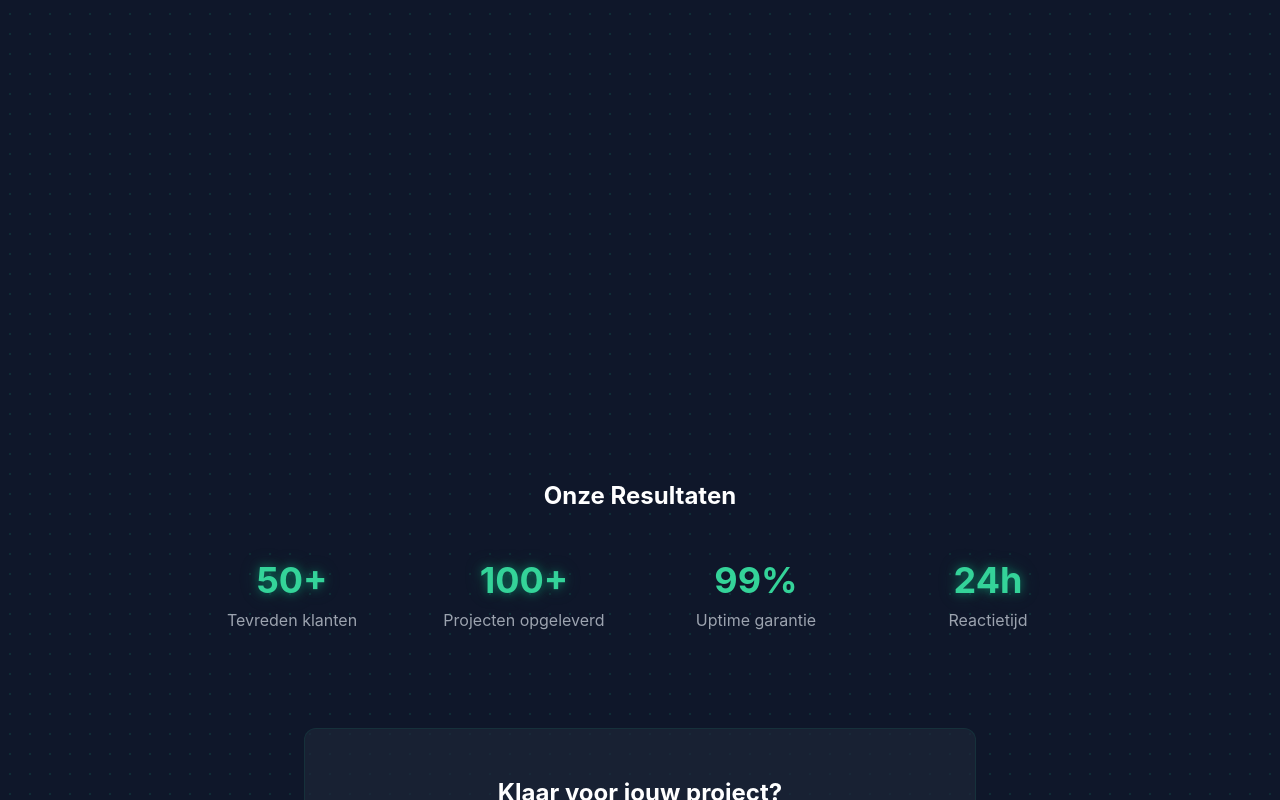
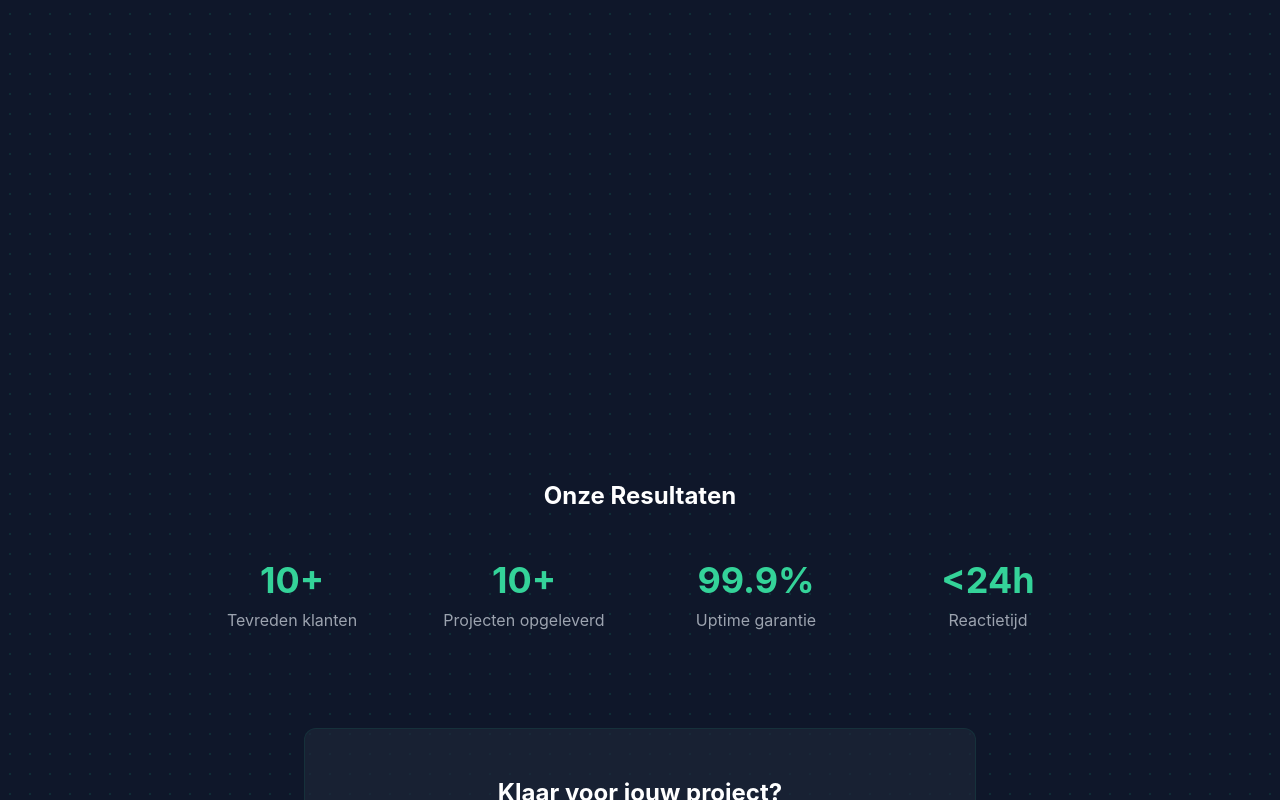
Before and after one commit to Varexo-cyber/varexo, a React (Create React App) app: page /portfolio in a window 1280 px wide. Shown: the part 913-1713 px from the top of the page. Built offline with nearby package versions, Linux system fonts and the light colour scheme.

Commit message:
Update Portfolio.tsx

```diff
--- a/src/pages/Portfolio.tsx
+++ b/src/pages/Portfolio.tsx
@@ -94,13 +94,26 @@ const Portfolio: React.FC = () => {
                   <div
                     className="absolute inset-0 bg-gradient-to-br from-primary-600 to-primary-800 flex items-center justify-center group-hover:scale-110 transition-transform duration-500"
                   >
-                    {project.image.includes('.jpg') ? (
+                    {project.link ? (
                       <img
-                        src={project.image}
+                        src={`https://api.screenshotone.com/take?url=${encodeURIComponent(project.link)}&width=800&height=600&format=jpg&device=desktop&scale=1&quality=80`}
                         alt={project.title}
                         className="w-full h-full object-cover"
                         onError={(e) => {
-                          (e.target as HTMLImageElement).style.display = 'none';
+                          // Fallback to gradient if screenshot fails
+                          const target = e.target as HTMLImageElement;
+                          target.style.display = 'none';
+                          const parent = target.parentElement;
+                          if (parent) {
+                            parent.innerHTML = `
+                              <div class="text-center">
+                                <svg class="w-16 h-16 text-white/30 mx-auto mb-2" fill="none" stroke="currentColor" viewBox="0 0 24 24">
+                                  <path stroke-linecap="round" stroke-linejoin="round" stroke-width={1} d="M9.75 17L9 20l-1 1h8l-1-1-.75-3M3 13h18M5 17h14a2 2 0 002-2V5a2 2 0 00-2-2H5a2 2 0 00-2 2v10a2 2 0 002 2z" />
+                                </svg>
+                                <span class="text-white/50 text-sm">${project.title}</span>
+                              </div>
+                            `;
+                          }
                         }}
                       />
                     ) : (
@@ -171,19 +184,19 @@ const Portfolio: React.FC = () => {
           <h2 className="text-2xl font-bold text-center mb-12 text-white">Onze Resultaten</h2>
           <div className="grid grid-cols-2 md:grid-cols-4 gap-8 max-w-4xl mx-auto">
             <div className="text-center">
-              <div className="text-4xl font-bold text-primary-400 text-glow mb-2">50+</div>
+              <div className="text-4xl font-bold text-primary-400 mb-2">10+</div>
               <p className="text-gray-400">Tevreden klanten</p>
             </div>
             <div className="text-center">
-              <div className="text-4xl font-bold text-primary-400 text-glow mb-2">100+</div>
+              <div className="text-4xl font-bold text-primary-400 mb-2">10+</div>
               <p className="text-gray-400">Projecten opgeleverd</p>
             </div>
             <div className="text-center">
-              <div className="text-4xl font-bold text-primary-400 mb-2">99%</div>
+              <div className="text-4xl font-bold text-primary-400 mb-2">99.9%</div>
               <p className="text-gray-400">Uptime garantie</p>
             </div>
             <div className="text-center">
-              <div className="text-4xl font-bold text-primary-400 text-glow mb-2">24h</div>
+              <div className="text-4xl font-bold text-primary-400 mb-2">&lt;24h</div>
               <p className="text-gray-400">Reactietijd</p>
             </div>
           </div>
```
